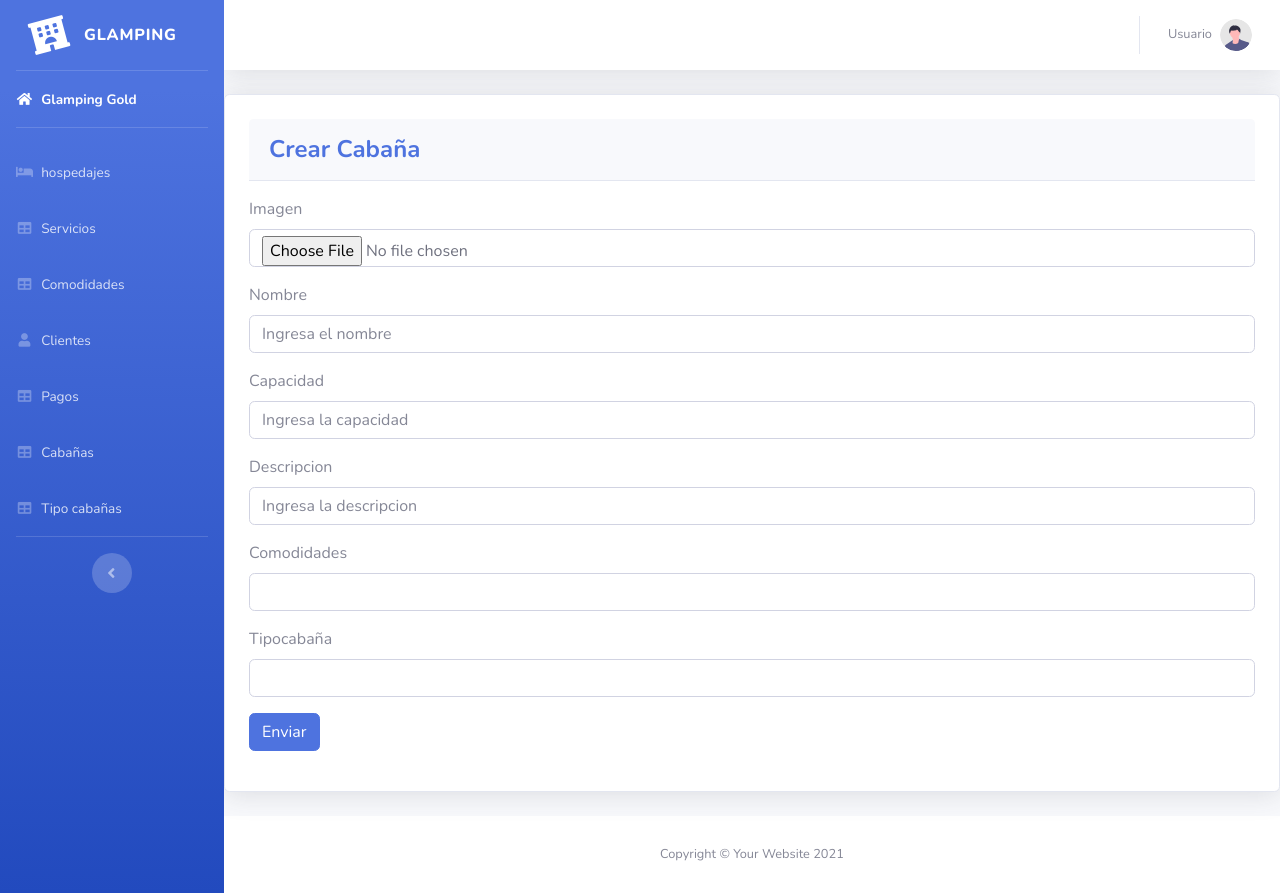
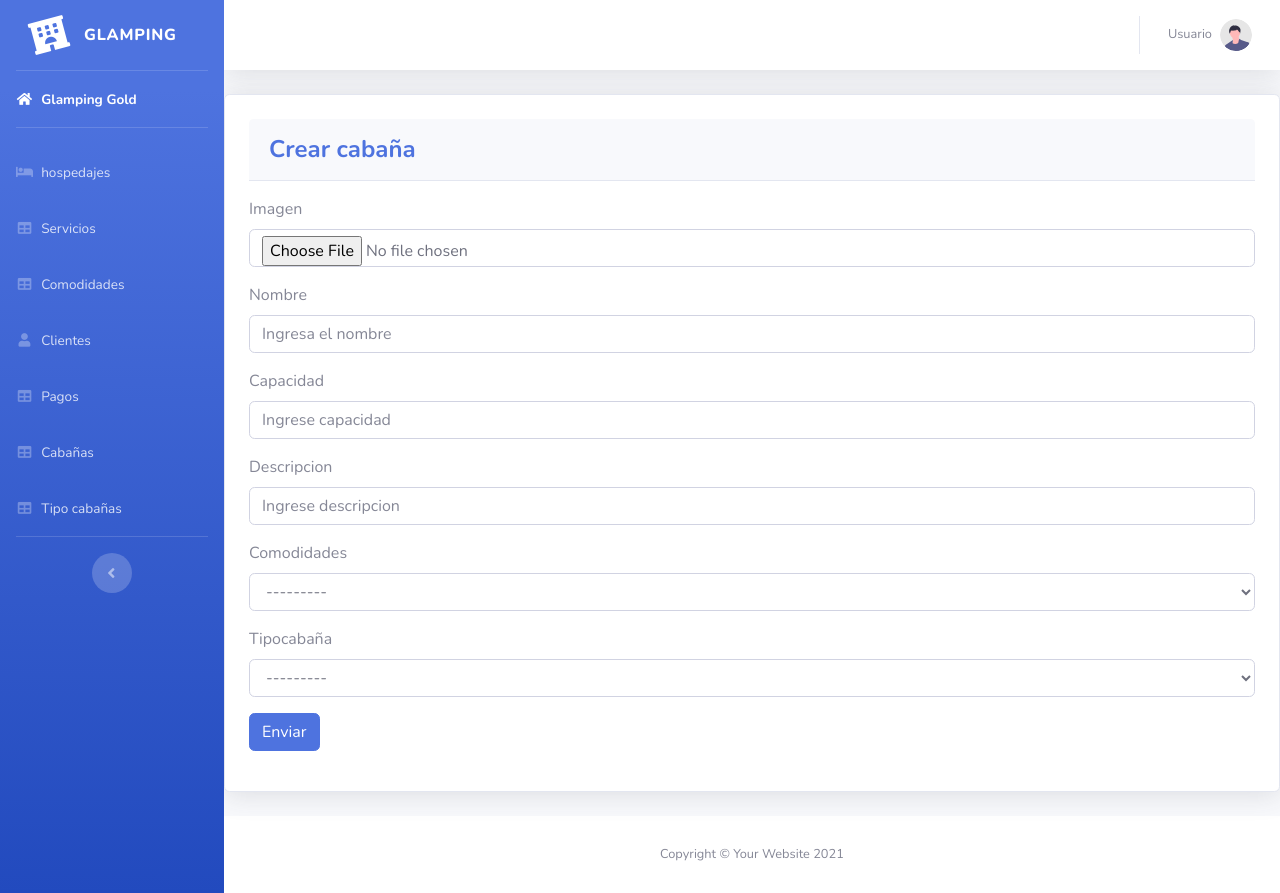
Before and after one commit to diomer2005/Glamping_Gold1, a Django app: a page that uses Gold/templates/cabañas/form.html in a window 1280 px wide. Run offline with Django 4.2, Linux system fonts and the light colour scheme; data comes from the database, SQL or seed files in the repository; some libraries are stand-ins or nearby versions.

Commit message:
soloswith

```diff
--- a/Gold/cabañas/forms.py
+++ b/Gold/cabañas/forms.py
@@ -1,30 +1,27 @@
 from django import forms
 from . models import Cabaña
-from comodidades.models import Comodidad
-from tipocabañas.models import Tipocabaña
-
 
 class CabañaForm(forms.ModelForm):
-    comodidades = forms.ModelChoiceField(queryset=Comodidad.objects.filter(status = True).order_by('status'))
-    tipocabaña = forms.ModelChoiceField(queryset=Tipocabaña.objects.filter(status = True).order_by('status'))
     class Meta:
         model = Cabaña
         fields = "__all__"
-        exclude = ['status',]
+        exclude = ['status']
         labels = {
-            'imagen':'Imagen',
+            'imagen': 'Imagen',
             'nombre': 'Nombre',
             'capacidad': 'Capacidad',
-            'descripcion' : 'Descripcion',
-            'comodidades' : 'Comodidades',
-            'tipocabaña' : 'Tipocabaña'
+            'descripcion': 'Descripcion',
+            'comodidades': 'Comodidades',
+            'tipocabaña': 'Tipocabaña',
+        }
+        widgets = {
+            # 'imagen': forms.FileInput(attrs={'placeholder': 'Ingrese imagen'}),
+            'nombre': forms.TextInput(attrs={'placeholder': 'Ingresa el nombre'}),
+            'capacidad': forms.NumberInput(attrs={'placeholder': 'Ingrese capacidad'}),
+            'descripcion': forms.TextInput(attrs={'placeholder': 'Ingrese descripcion'}),
+            'comodidades': forms.SelectMultiple(attrs={'placeholder': 'Ingrese comodidad'}),
+            'tipocabaña': forms.SelectMultiple(attrs={'placeholder': 'Ingrese tipo de cabaña'})
+
+
 
         }
-        widgets = {
-            'imagen': forms.FileInput(attrs={'placeholder': 'Ingrese imagen de la cabaña'}),
-            'nombre': forms.TextInput(attrs={'placeholder': 'Ingresa el nombre'}),
-            'capacidad': forms.NumberInput(attrs={'placeholder': 'Ingresa la capacidad'}),
-            'descripcion': forms.TextInput(attrs={'placeholder': 'Ingresa la descripcion'}),
-            'comodidades': forms.CheckboxInput(attrs={'placeholder': 'Seleccione comodidades'}),
-            'tipocabaña': forms.SelectMultiple(attrs={'placeholder': 'Seleccione tipo de cabaña'}),
-        }
--- a/Gold/cabañas/views.py
+++ b/Gold/cabañas/views.py
@@ -15,7 +15,7 @@
 from .forms import CabañaForm
 
 def create_cabaña(request):
-    form = CabañaForm(request.POST or None, request.FILES or None)
+    form = CabañaForm(request.POST or None , request.FILES or None)
     if form.is_valid():
         form.save()
         return redirect('cabañas')
--- a/Gold/templates/cabañas/create.html
+++ b/Gold/templates/cabañas/create.html
@@ -3,7 +3,7 @@
 {% block content %}
 <div class="card shadow mb-4 p-4 ">
     <div class="card-header py-3 mb-3">
-        <h4 class="m-0 font-weight-bold text-primary">Crear Cabaña</h4>
+        <h4 class="m-0 font-weight-bold text-primary">Crear cabaña</h4>
     </div>
     {% include 'cabañas/form.html' %}
 </div>
--- a/Gold/templates/cabañas/form.html
+++ b/Gold/templates/cabañas/form.html
@@ -1,14 +1,32 @@
-<form action="{% url 'create_cabaña' %}" method="POST">
+<form action="{% url 'create_cabaña' %}" method="POST" enctype="multipart/form-data">
     {% csrf_token %}
 
     {% for field in form %}
     <div class="mb-3">
-      <label for="" class="form-label">{{field.label}}</label>
-      <input type="{{field.field.widget.input_type}}"
-        class="form-control" name="{{field.name}}" id="" aria-describedby="helpId" placeholder="{{field.field.widget.attrs.placeholder}}">
-        <small id="helpId" class="form-text text-danger">{{field.errors}}</small>
+        <label for="" class="form-label">{{field.label}}</label>
 
+        {% if field.name == 'comodidades' %}
+            <select class="form-control" name="{{field.name}}" id="">
+                {% for choice in field.field.choices %}
+                    <option value="{{choice.0}}">{{choice.1}}</option>
+                {% endfor %}
+            </select>
+        {% elif field.name == 'tipocabaña' %}
+            <select class="form-control" name="{{field.name}}" id="">
+                {% for choice in field.field.choices %}
+                    <option value="{{choice.0}}">{{choice.1}}</option>
+                {% endfor %}
+            </select>
+        {% else %}
+            <input type="{{field.field.widget.input_type}}"
+                class="form-control" name="{{field.name}}" id="" aria-describedby="helpId" placeholder="{{field.field.widget.attrs.placeholder}}">
+            <small id="helpId" class="form-text text-danger">{{field.errors}}</small>
+        {% endif %}
     </div>
-    {% endfor %}
+{% endfor %}
+
+
+
+
     <button type="submit" class="btn btn-primary">Enviar</button>
 </form>
--- a/Gold/templates/cabañas/index.html
+++ b/Gold/templates/cabañas/index.html
@@ -11,7 +11,7 @@
                 <span class="icon text-white-50">
                   <i class="fas fa-plus"></i>
               </span>
-              <span class="text">Crear una Cabaña</span>
+              <span class="text">Crear Autor</span>
             </a>
             <table class="table table-bordered" id="dataTable" width="100%" cellspacing="0">
                 <thead class="table-dark">
```
Also changed, not shown: Gold/templates/comodidades/form.html (deleted, +0 -14 lines), Gold/cabañas/urls.py (line endings or trailing spaces).
